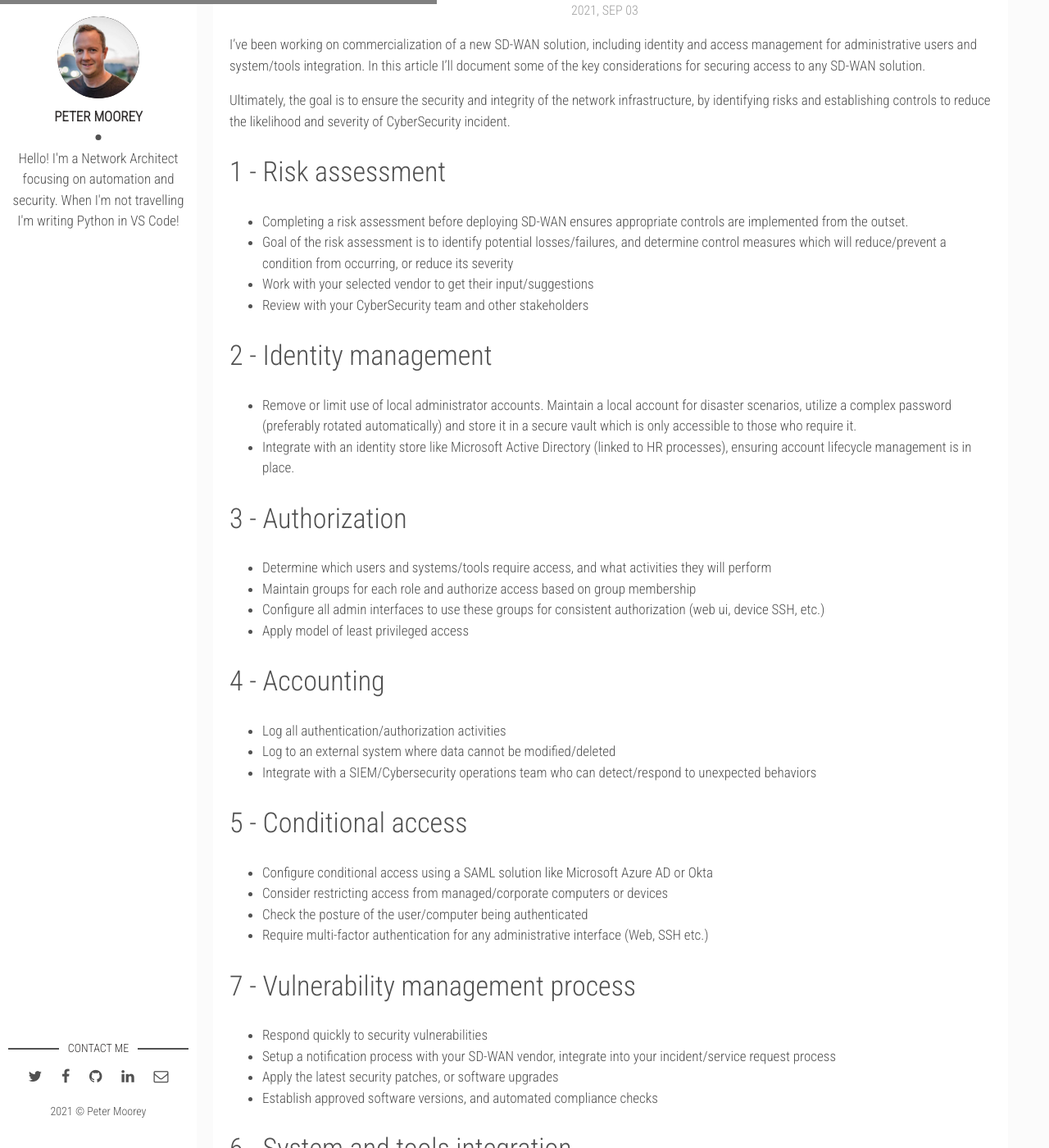
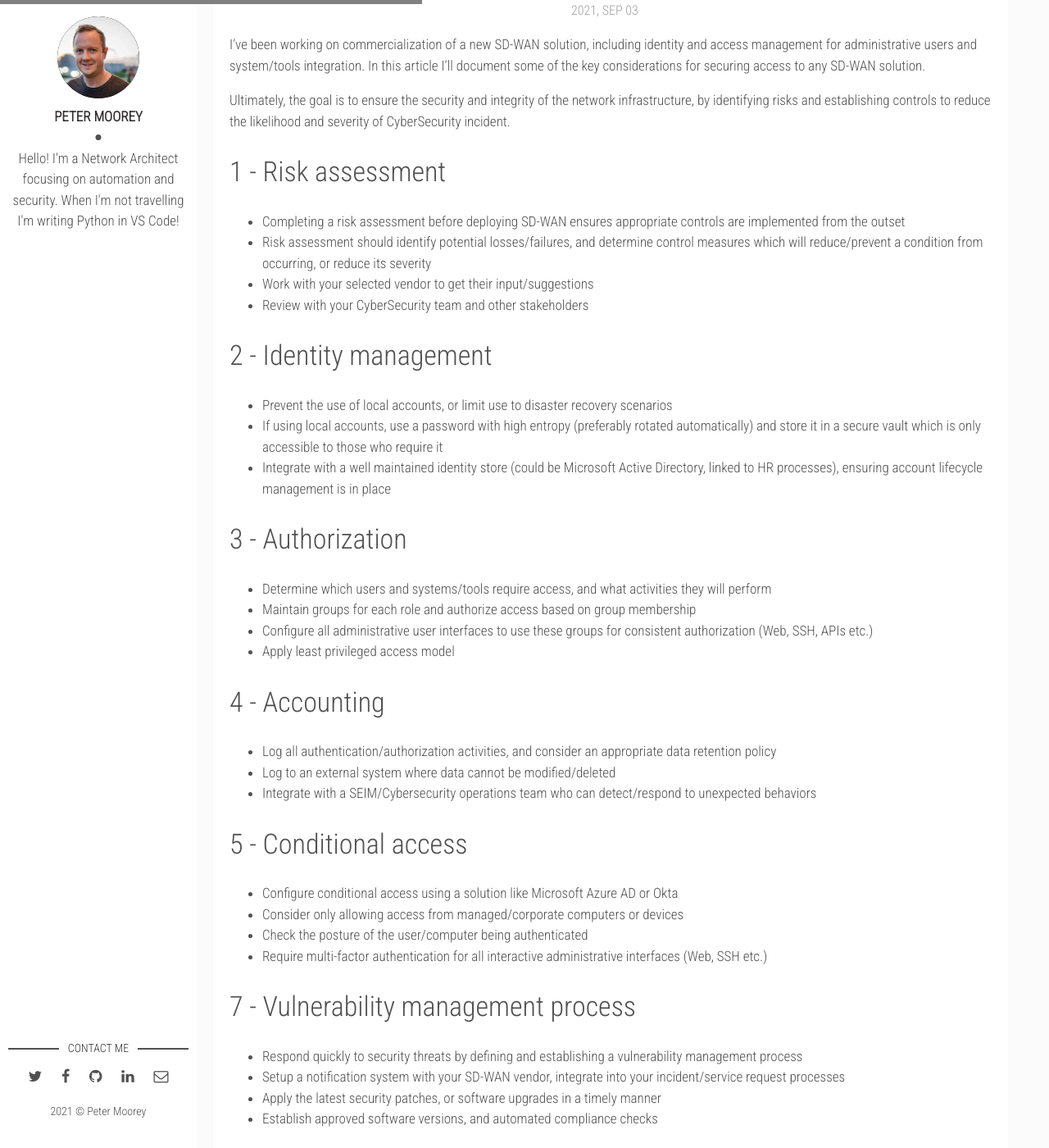
Before and after one commit to petermoorey/petermoorey.github.io, a Jekyll site: the page built from _posts/2021-10-23-top-10-sd-wan-administrative-security-considerations.markdown, in a window 1280 px wide and 1400 px high, scrolled down 603 px. Shown: the whole window at 82% size. Built offline with Jekyll 4.4.1, drawn with Linux system fonts in a browser that asks for light colours; nearby versions of some CDN libraries; some of the changed text lies outside the part shown.

Commit message:
Updated article

```diff
--- a/_posts/2021-10-23-top-10-sd-wan-administrative-security-considerations.markdown
+++ b/_posts/2021-10-23-top-10-sd-wan-administrative-security-considerations.markdown
@@ -12,55 +12,57 @@ I've been working on commercialization of a new SD-WAN solution, including ident
 Ultimately, the goal is to ensure the security and integrity of the network infrastructure, by identifying risks and establishing controls to reduce the likelihood and severity of CyberSecurity incident.
 
 # 1 - Risk assessment
-- Completing a risk assessment before deploying SD-WAN ensures appropriate controls are implemented from the outset.
-- Goal of the risk assessment is to identify potential losses/failures, and determine control measures which will reduce/prevent a condition from occurring, or reduce its severity
+- Completing a risk assessment before deploying SD-WAN ensures appropriate controls are implemented from the outset
+- Risk assessment should identify potential losses/failures, and determine control measures which will reduce/prevent a condition from occurring, or reduce its severity
 - Work with your selected vendor to get their input/suggestions
 - Review with your CyberSecurity team and other stakeholders
 
 # 2 - Identity management
-- Remove or limit use of local administrator accounts.  Maintain a local account for disaster scenarios, utilize a complex password (preferably rotated automatically) and store it in a secure vault which is only accessible to those who require it.
-- Integrate with an identity store like Microsoft Active Directory (linked to HR processes), ensuring account lifecycle management is in place.
+- Prevent the use of local accounts, or limit use to disaster recovery scenarios
+- If using local accounts, use a password with high entropy (preferably rotated automatically) and store it in a secure vault which is only accessible to those who require it
+- Integrate with a well maintained identity store (could be Microsoft Active Directory, linked to HR processes), ensuring account lifecycle management is in place
 
 # 3 - Authorization
 - Determine which users and systems/tools require access, and what activities they will perform
 - Maintain groups for each role and authorize access based on group membership
-- Configure all admin interfaces to use these groups for consistent authorization (web ui, device SSH, etc.)
-- Apply model of least privileged access
+- Configure all administrative user interfaces to use these groups for consistent authorization (Web, SSH, APIs etc.)
+- Apply least privileged access model
 
 # 4 - Accounting
-- Log all authentication/authorization activities
+- Log all authentication/authorization activities, and consider an appropriate data retention policy
 - Log to an external system where data cannot be modified/deleted
-- Integrate with a SIEM/Cybersecurity operations team who can detect/respond to unexpected behaviors
+- Integrate with a SEIM/Cybersecurity operations team who can detect/respond to unexpected behaviors
 
 # 5 - Conditional access
-- Configure conditional access using a SAML solution like Microsoft Azure AD or Okta
-- Consider restricting access from managed/corporate computers or devices
+- Configure conditional access using a solution like Microsoft Azure AD or Okta
+- Consider only allowing access from managed/corporate computers or devices
 - Check the posture of the user/computer being authenticated
-- Require multi-factor authentication for any administrative interface (Web, SSH etc.)
+- Require multi-factor authentication for all interactive administrative interfaces (Web, SSH etc.)
 
 # 7 - Vulnerability management process
-- Respond quickly to security vulnerabilities
-- Setup a notification process with your SD-WAN vendor, integrate into your incident/service request process
-- Apply the latest security patches, or software upgrades
+- Respond quickly to security threats by defining and establishing a vulnerability management process
+- Setup a notification system with your SD-WAN vendor, integrate into your incident/service request processes
+- Apply the latest security patches, or software upgrades in a timely manner
 - Establish approved software versions, and automated compliance checks
 
 # 6 - System and tools integration
-- Consider all types of non-user access, including APIs, SNMP, etc.
+- Consider all types of non-user/interactive access, including APIs, SNMP, etc.
 - Use modern/secure protocols (e.g. RabbitMQ over syslog, or SNMP version 3 instead of 1/2c)
+- Implement controls to limit where service accounts can connect from/to
 - Create separate accounts/permissions for each system integration (monitoring, SEIM, reporting, automation etc.)
 - Where possible rotate passwords automatically on a regular basis, or establish a manual/periodic password rotate process
 
 # 8 - Penetration test
-- Conduct an internal or preferably externally sourced penetration test
-- Liaise with your SD-WAN vendor if they host part of the infrastructure
-- Repeat the penetration test periodically, or upon major changes to software or configuration
+- Conduct an internal or preferably external (independent) penetration test
+- Liaise with your SD-WAN vendor/hosting provider before conducting tests
+- Repeat penetration tests periodically, or upon major changes to software or configuration
 
 # 9 - Vendor best practices/hardening
 - Ask for assistance from your SD-WAN vendor to apply their best practices for system hardening
 - Change all default credentials
-- Consider security of related infrastructure such as cloud resources, authentication systems, management/monitoring systems
+- Consider security of related infrastructure such as cloud resources, authentication/management/monitoring systems
 
 # 10 - Establish response plans, and conduct drills
-- Define response plans for scenarios in the risk mitigation assessment
-- Conduct period drills (practical tests, or practice/theoretical situations)
-- Ensure the response plan works, and is well known to those involved
+- Define response plans for scenarios identified in the risk assessment
+- Conduct periodic drills (practical tests, or practice/theoretical situations)
+- Ensure the response plan works, and is well known/understood to those involved
```
